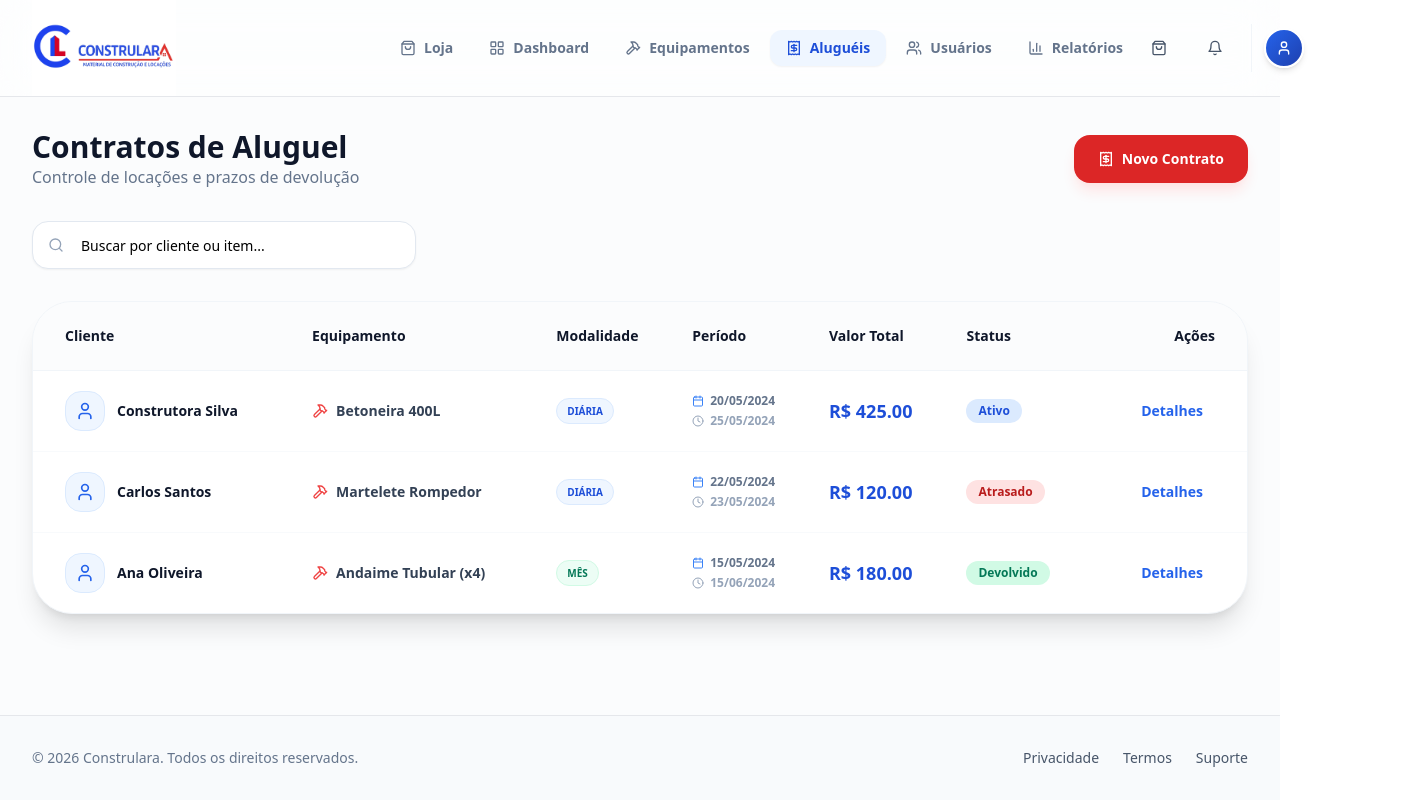
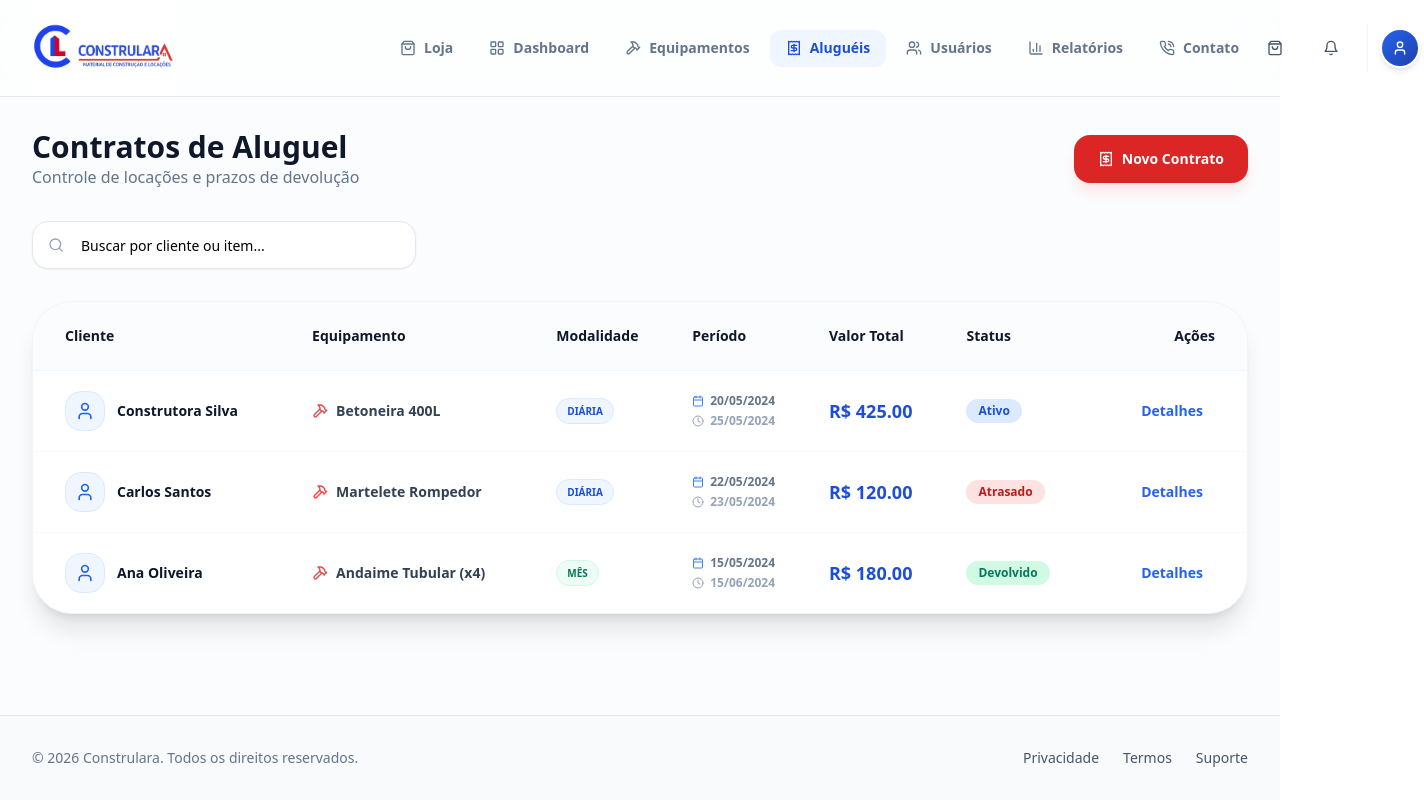
Before and after one commit to oscarllara/Construlara, a React (Vite) app: page /alugueis in a window 1280 px wide. Shown: the whole page, 1424 px wide, since content can reach past the window. Built offline with nearby package versions, Linux system fonts and the light colour scheme; sample sign-in values are in the browser's storage.

Commit message:
[dyad] Restauração do link de Contato e melhoria visual na página - wrote 2 file(s)

```diff
--- a/src/components/Navbar.tsx
+++ b/src/components/Navbar.tsx
@@ -43,6 +43,7 @@ const Navbar = () => {
     { name: 'Aluguéis', path: '/alugueis', icon: Receipt },
     { name: 'Usuários', path: '/usuarios', icon: Users },
     { name: 'Relatórios', path: '/relatorios', icon: BarChart3 },
+    { name: 'Contato', path: '/contato', icon: PhoneCall },
   ];
 
   const handleLogout = () => {
```
